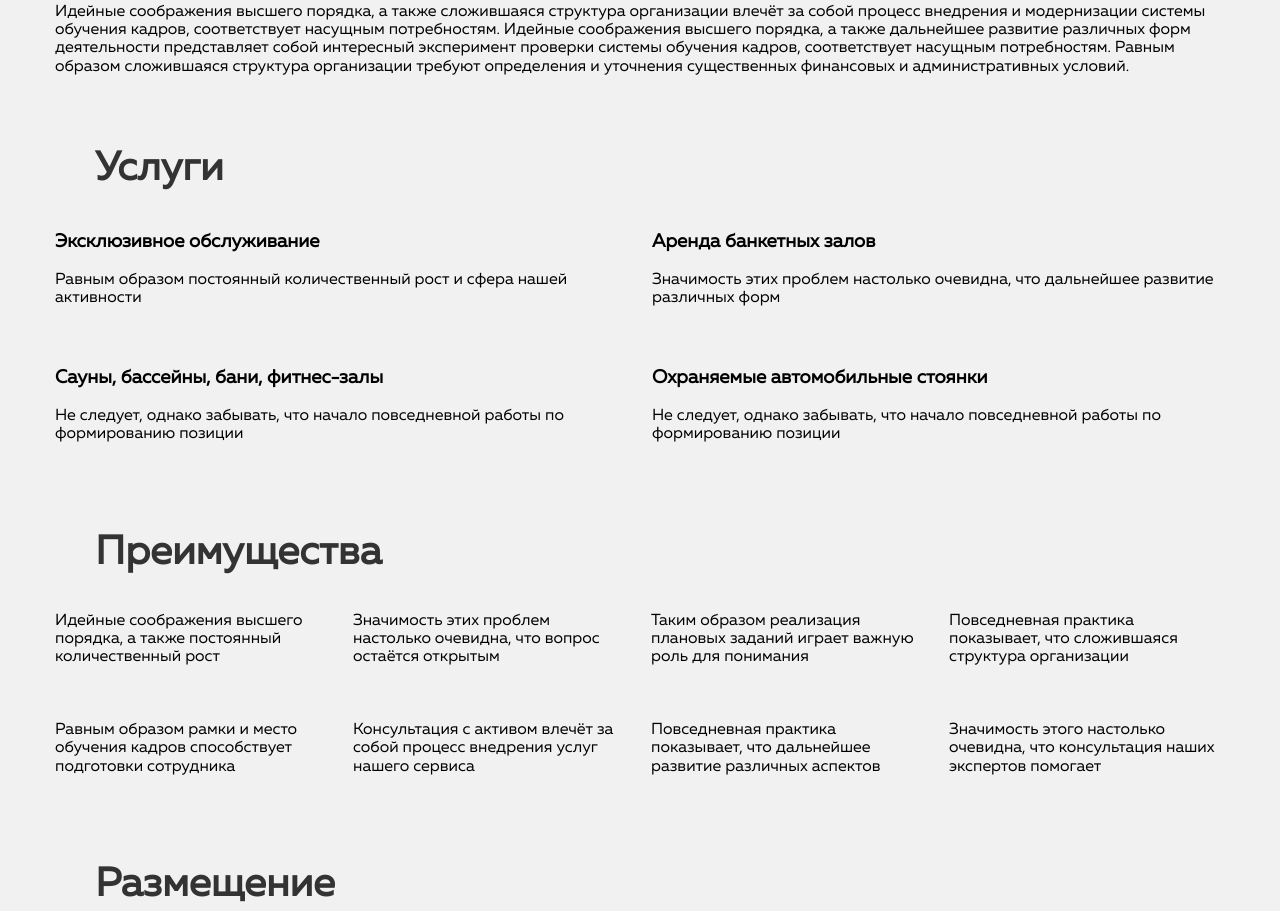
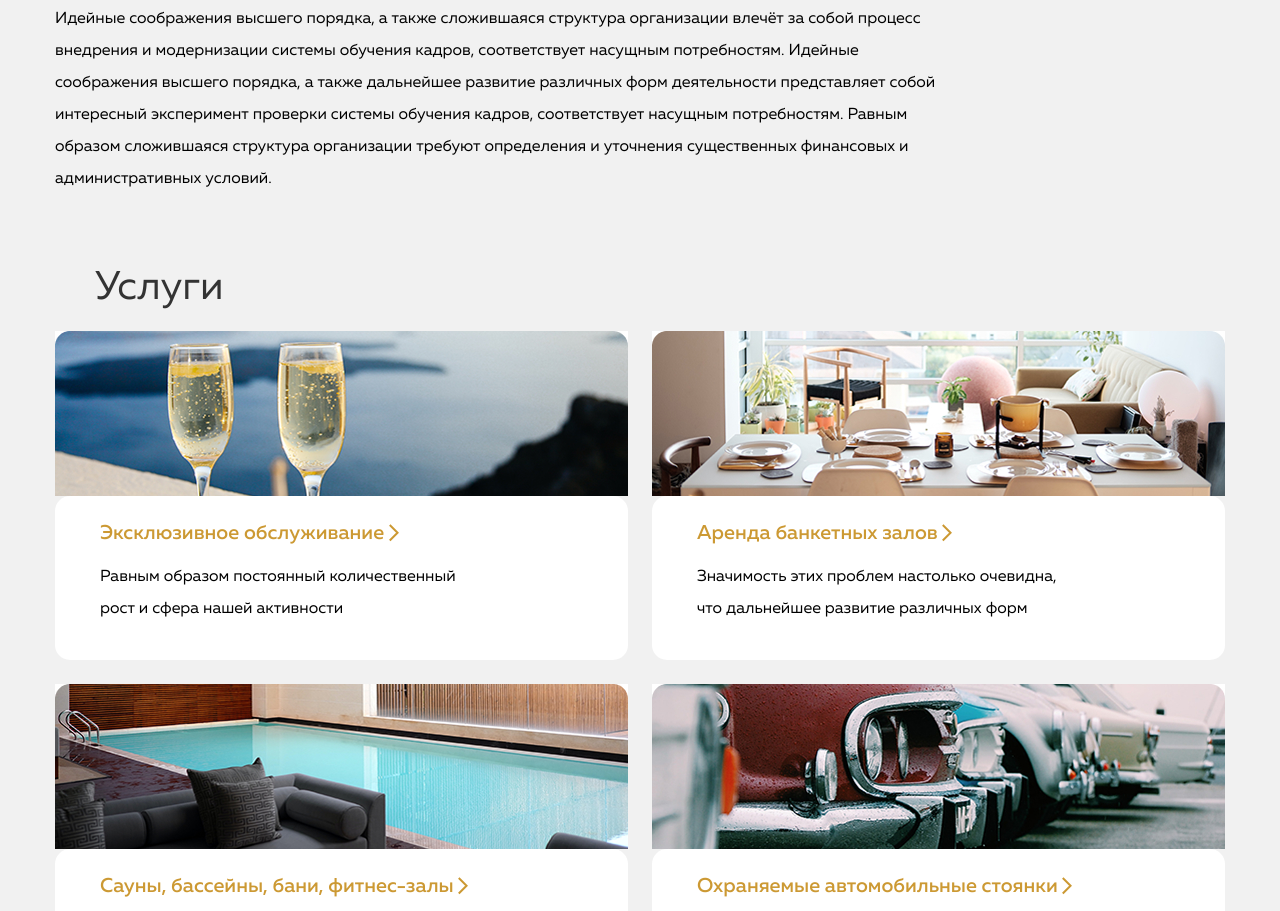
Before and after one commit to Maxim-L91/othels, a plain HTML site: page index.html in a window 1280 px wide. Shown: the part 1042-1953 px from the top of the page. Drawn offline with Linux system fonts and the light colour scheme.

Commit message:
feat: Add CSS styles to the “About Us” section and "Services" section

```diff
--- a/index.html
+++ b/index.html
@@ -120,10 +120,11 @@
         <h2 class="services__title title">Услуги</h2>
         <div class="services__list">
           <article class="services__item">
-            <div class="services__img"></div>
+            <div class="services__img services__exclusive"></div>
             <div class="services__content">
               <h3 class="services__subtitle">
-                Эксклюзивное обслуживание
+                <a class="services__link" href="#">Эксклюзивное обслуживание</a>
+                <img src="images/services/arrow.svg" alt="icons">
               </h3>
               <p class="services__text">
                 Равным образом постоянный количественный рост и сфера нашей активности
@@ -131,10 +132,11 @@
             </div>
           </article>
           <article class="services__item">
-            <div class="services__img"></div>
+            <div class="services__img services__banquet"></div>
             <div class="services__content">
               <h3 class="services__subtitle">
-                Аренда банкетных залов
+                <a class="services__link" href="#">Аренда банкетных залов</a>
+                <img src="images/services/arrow.svg" alt="icons">
               </h3>
               <p class="services__text">
                 Значимость этих проблем настолько очевидна, что дальнейшее развитие различных форм
@@ -142,10 +144,11 @@
             </div>
           </article>
           <article class="services__item">
-            <div class="services__img"></div>
+            <div class="services__img services__sauna"></div>
             <div class="services__content">
               <h3 class="services__subtitle">
-                Сауны, бассейны, бани, фитнес-залы
+                <a class="services__link" href="#">Сауны, бассейны, бани, фитнес-залы</a>
+                <img src="images/services/arrow.svg" alt="icons">
               </h3>
               <p class="services__text">
                 Не следует, однако забывать, что начало повседневной работы по формированию позиции
@@ -153,10 +156,11 @@
             </div>
           </article>
           <article class="services__item">
-            <div class="services__img"></div>
+            <div class="services__img services__parking"></div>
             <div class="services__content">
               <h3 class="services__subtitle">
-                Охраняемые автомобильные стоянки
+                <a class="services__link" href="#">Охраняемые автомобильные стоянки</a>
+                <img src="images/services/arrow.svg" alt="icons">
               </h3>
               <p class="services__text">
                 Не следует, однако забывать, что начало повседневной работы по формированию позиции
--- a/styles/main.css
+++ b/styles/main.css
@@ -69,6 +69,7 @@ body {
   margin-bottom: 20px;
   padding-left: 40px;
   font-size: 40px;
+  font-weight: 400;
   color: #333;
 }
 
@@ -223,6 +224,13 @@ body {
   margin-right: 5px;
 }
 
+/* ================= About ================== */
+
+.about__text {
+  max-width: 888px;
+  line-height: 2;
+}
+
 /* ================= services ================== */
 
 .services {
@@ -238,6 +246,58 @@ body {
 .services__item {
   max-width: 50%;
   flex: 1 1 573px;
+}
+
+.services__content {
+  background-color: #fff;
+  border-radius: 15px;
+}
+
+.services__img {
+  max-width: 100%;
+  min-height: 165px;
+  background-repeat: no-repeat;
+}
+
+.services__exclusive {
+  background-image: url('../images/services/exclusive-service.jpg');
+}
+
+.services__banquet {
+  background-image: url('../images/services/banquet-hall.jpg');
+}
+
+.services__sauna {
+  background-image: url('../images/services/sauna.jpg');
+}
+
+.services__parking {
+  background-image: url('../images/services/parking.jpg');
+}
+
+.services__link {
+  font-family: 'Muller Medium', sans-serif;
+  font-size: 20px;
+  font-weight: 500;
+  color: #cc9933;
+  vertical-align: middle;
+}
+
+.services__subtitle {
+  margin: 0;
+  padding-top: 26px;
+  padding-left: 45px;
+}
+
+.services__subtitle img {
+  vertical-align: middle;
+}
+
+.services__text {
+  max-width: 432px;
+  margin: 0;
+  padding: 16px 0 35px 45px;
+  line-height: 2;
 }
 
 /* ================= benefits ================== */
```
Also changed, not shown: images/services/arrow.svg (added).
